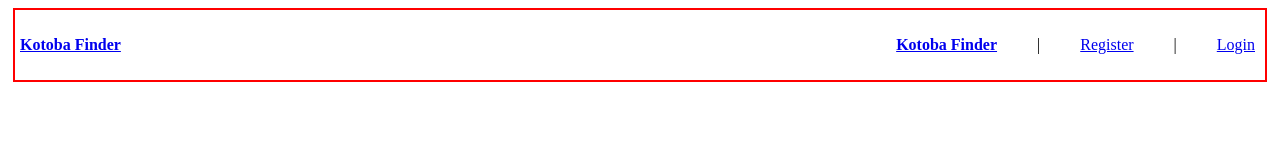
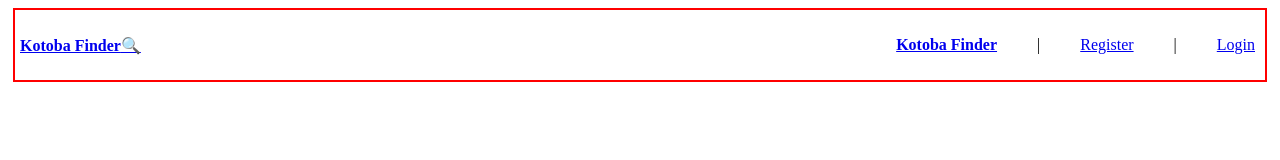
Before and after one commit to pand3m1x/kotoba_finder, a React (Vite) app in the folder frontend/kotoba-finder/: page /vocab in a window 1280 px wide. Shown: the top 160 px of the page. Built offline with nearby package versions, Linux system fonts and the light colour scheme; no server answers.

Commit message:
added magnify glass emoji -random cute detail

```diff
--- a/frontend/kotoba-finder/src/components/Navbar.jsx
+++ b/frontend/kotoba-finder/src/components/Navbar.jsx
@@ -16,7 +16,7 @@ function Navbar(){
                     margin:"5px",}}>
 
        <li  style={{listStyle:"none", }}>
-         <Link to="/"><b>Kotoba Finder</b></Link>
+         <Link to="/"><b>Kotoba Finder</b>🔍</Link>
        </li>
 
        {user && <p>こんにちは {user.username} </p>}
--- a/frontend/kotoba-finder/src/pages/Vocab.jsx
+++ b/frontend/kotoba-finder/src/pages/Vocab.jsx
@@ -71,7 +71,8 @@ function Vocab() {
                                           flexDirection:"column",
                                           alignItems:"center"}}>
 
-              {vocab.length === 0 ? (<p>No vocab found</p>) :
+              {vocab.length === 0 ? (<p>No vocab found! Have you played the game yet? <br/>
+                                      <a href="/room/69cae83de20491b659e2d66f"><b>Kotoba Finder</b>🔍</a></p>) :
               (vocab.slice(index,index+1).map((word)=>{
                 const { item } = word
                 return <div key={word._id} style={{border:"2px solid lightBlue",
```
